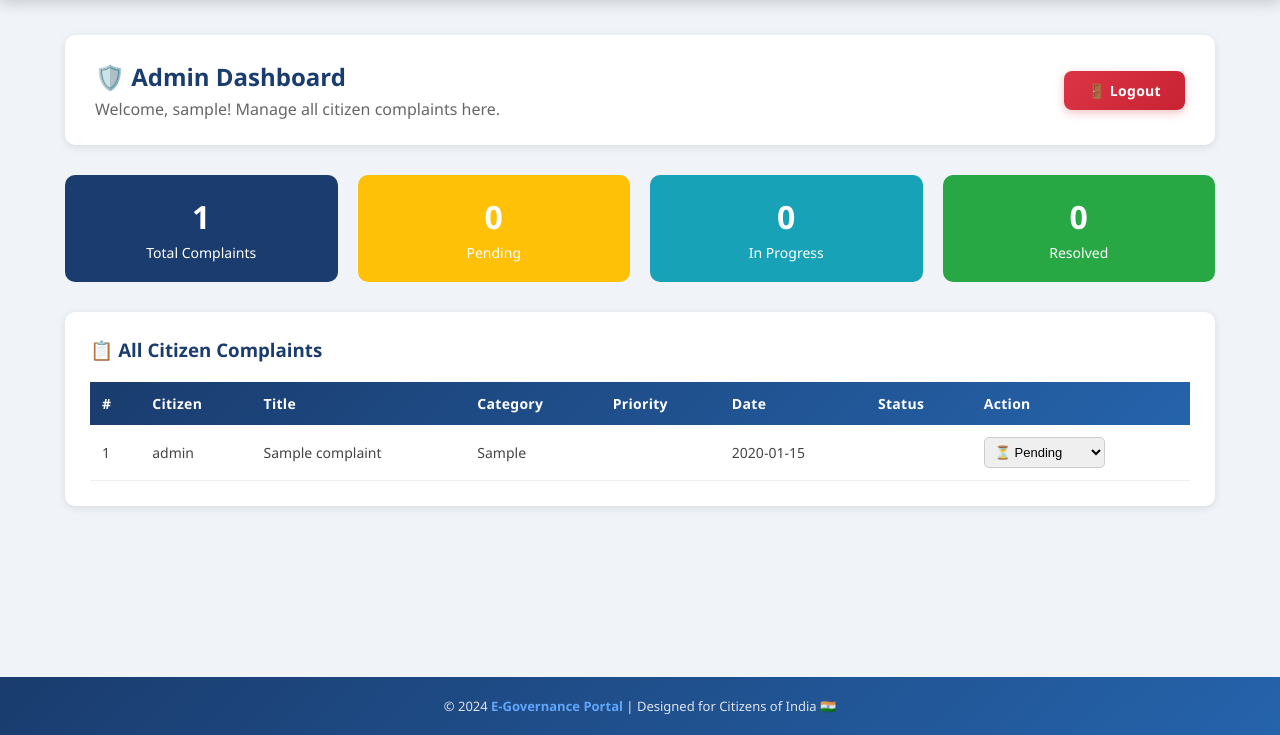
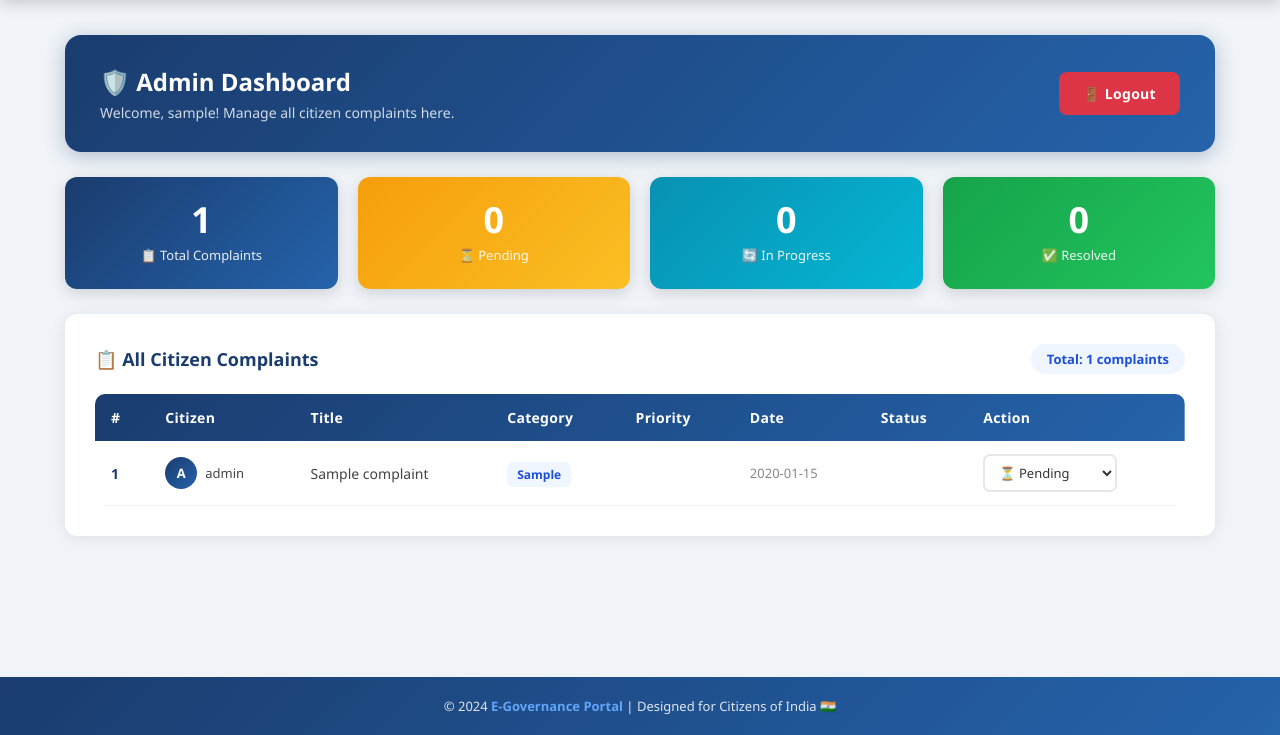
Before and after one commit to shivnandan-kumar/egovportal, a Flask app: page /admin in a window 1280 px wide. Shown: the part 65-800 px from the top of the page. Run offline with Flask 3, Linux system fonts and the light colour scheme; the visitor is signed in with stand-in values (Sample User, id 1); data comes from the database, SQL or seed files in the repository; tables that the repository leaves empty hold one stand-in row (values such as "Sample post").

Commit message:
Redesigned admin dashboard with modern UI

```diff
--- a/templates/admin_dashboard.html
+++ b/templates/admin_dashboard.html
@@ -4,125 +4,125 @@
 
 {% block content %}
 
-<!-- ====== WELCOME SECTION ====== -->
-<div style="background: white; padding: 25px 30px; border-radius: 10px; box-shadow: 0 2px 8px rgba(0,0,0,0.1); margin-bottom: 30px; display: flex; justify-content: space-between; align-items: center;">
-
+<!-- ====== WELCOME BANNER ====== -->
+<div style="background: linear-gradient(135deg, #1a3c6e 0%, #2563ab 100%); border-radius: 16px; padding: 30px 35px; margin-bottom: 25px; display: flex; justify-content: space-between; align-items: center; box-shadow: 0 4px 20px rgba(26,60,110,0.3); flex-wrap: wrap; gap: 15px;">
     <div>
-        <h2 style="color: #1a3c6e; margin-bottom: 5px;">
+        <h2 style="color: white; font-size: 24px; font-weight: 800; margin-bottom: 5px;">
             🛡️ Admin Dashboard
         </h2>
-        <p style="color: #666;">
+        <p style="color: rgba(255,255,255,0.8); font-size: 14px;">
             Welcome, {{ session.username }}! Manage all citizen complaints here.
         </p>
     </div>
-
-    <a href="/logout" class="btn btn-danger">
+    <a href="/logout" class="btn" style="background: #dc3545; color: white; font-weight: 700; padding: 12px 24px; font-size: 14px;">
         🚪 Logout
     </a>
-
 </div>
 
 <!-- ====== STATS SECTION ====== -->
-<div style="display: flex; gap: 20px; flex-wrap: wrap; margin-bottom: 30px;">
-
-    <!-- Total -->
-    <div style="background: #1a3c6e; color: white; padding: 20px 30px; border-radius: 10px; flex: 1; text-align: center; min-width: 150px;">
-        <div style="font-size: 32px; font-weight: bold;">{{ total }}</div>
-        <div style="font-size: 14px; margin-top: 5px;">Total Complaints</div>
+<div class="stats-grid">
+    <div class="stat-card stat-blue">
+        <div class="stat-number">{{ total }}</div>
+        <div class="stat-label">📋 Total Complaints</div>
     </div>
-
-    <!-- Pending -->
-    <div style="background: #ffc107; color: white; padding: 20px 30px; border-radius: 10px; flex: 1; text-align: center; min-width: 150px;">
-        <div style="font-size: 32px; font-weight: bold;">{{ pending }}</div>
-        <div style="font-size: 14px; margin-top: 5px;">Pending</div>
+    <div class="stat-card stat-yellow">
+        <div class="stat-number">{{ pending }}</div>
+        <div class="stat-label">⏳ Pending</div>
     </div>
-
-    <!-- In Progress -->
-    <div style="background: #17a2b8; color: white; padding: 20px 30px; border-radius: 10px; flex: 1; text-align: center; min-width: 150px;">
-        <div style="font-size: 32px; font-weight: bold;">{{ inprogress }}</div>
-        <div style="font-size: 14px; margin-top: 5px;">In Progress</div>
+    <div class="stat-card stat-teal">
+        <div class="stat-number">{{ inprogress }}</div>
+        <div class="stat-label">🔄 In Progress</div>
     </div>
-
-    <!-- Resolved -->
-    <div style="background: #28a745; color: white; padding: 20px 30px; border-radius: 10px; flex: 1; text-align: center; min-width: 150px;">
-        <div style="font-size: 32px; font-weight: bold;">{{ resolved }}</div>
-        <div style="font-size: 14px; margin-top: 5px;">Resolved</div>
+    <div class="stat-card stat-green">
+        <div class="stat-number">{{ resolved }}</div>
+        <div class="stat-label">✅ Resolved</div>
     </div>
-
 </div>
 
 <!-- ====== COMPLAINTS TABLE ====== -->
-<div style="background: white; padding: 25px; border-radius: 10px; box-shadow: 0 2px 8px rgba(0,0,0,0.1);">
-
-    <h3 style="color: #1a3c6e; margin-bottom: 20px;">📋 All Citizen Complaints</h3>
+<div class="card">
+    <div style="display: flex; justify-content: space-between; align-items: center; margin-bottom: 20px; flex-wrap: wrap; gap: 10px;">
+        <h3 style="color: #1a3c6e; font-size: 18px; font-weight: 700;">
+            📋 All Citizen Complaints
+        </h3>
+        <div style="background: #eff6ff; color: #1d4ed8; padding: 6px 16px; border-radius: 20px; font-size: 13px; font-weight: 600;">
+            Total: {{ total }} complaints
+        </div>
+    </div>
 
     {% if complaints %}
-    <table style="width: 100%; border-collapse: collapse;">
+    <div class="table-wrapper">
+        <table>
             <thead>
-            <tr style="background-color: #1a3c6e; color: white;">
-                <th style="padding: 12px; text-align: left;">#</th>
-                <th style="padding: 12px; text-align: left;">Citizen</th>
-                <th style="padding: 12px; text-align: left;">Title</th>
-                <th style="padding: 12px; text-align: left;">Category</th>
-                <th style="padding: 12px; text-align: left;">Priority</th>
-                <th style="padding: 12px; text-align: left;">Date</th>
-                <th style="padding: 12px; text-align: left;">Status</th>
-                <th style="padding: 12px; text-align: left;">Action</th>
+                <tr>
+                    <th>#</th>
+                    <th>Citizen</th>
+                    <th>Title</th>
+                    <th>Category</th>
+                    <th>Priority</th>
+                    <th>Date</th>
+                    <th>Status</th>
+                    <th>Action</th>
                 </tr>
             </thead>
             <tbody>
                 {% for complaint in complaints %}
-            <tr style="border-bottom: 1px solid #eee;">
-                <td style="padding: 12px;">{{ complaint[0] }}</td>
-                <td style="padding: 12px;">{{ complaint[8] }}</td>
-                <td style="padding: 12px;">{{ complaint[2] }}</td>
-                <td style="padding: 12px;">{{ complaint[4] }}</td>
+                <tr>
+                    <td style="font-weight: 600; color: #1a3c6e;">{{ complaint[0] }}</td>
 
-                <!-- Priority Column -->
-                <td style="padding: 12px;">
+                    <!-- Citizen -->
+                    <td>
+                        <div style="display: flex; align-items: center; gap: 8px;">
+                            <div style="width: 32px; height: 32px; background: linear-gradient(135deg, #1a3c6e, #2563ab); border-radius: 50%; display: flex; align-items: center; justify-content: center; color: white; font-size: 13px; font-weight: 700;">
+                                {{ complaint[8][0].upper() }}
+                            </div>
+                            <span style="font-weight: 500; font-size: 13px;">{{ complaint[8] }}</span>
+                        </div>
+                    </td>
+
+                    <!-- Title -->
+                    <td style="font-weight: 500; max-width: 180px;">{{ complaint[2] }}</td>
+
+                    <!-- Category -->
+                    <td>
+                        <span style="background: #eff6ff; color: #1d4ed8; padding: 4px 10px; border-radius: 6px; font-size: 12px; font-weight: 600;">
+                            {{ complaint[4] }}
+                        </span>
+                    </td>
+
+                    <!-- Priority -->
+                    <td>
                         {% if complaint[6] == 'High' %}
-                        <span style="background:#dc3545; color:white; padding:4px 10px; border-radius:20px; font-size:13px;">
-                            🔴 High
-                        </span>
+                            <span class="badge badge-high">🔴 High</span>
                         {% elif complaint[6] == 'Medium' %}
-                        <span style="background:#ffc107; color:white; padding:4px 10px; border-radius:20px; font-size:13px;">
-                            🟡 Medium
-                        </span>
+                            <span class="badge badge-medium">🟡 Medium</span>
                         {% elif complaint[6] == 'Low' %}
-                        <span style="background:#28a745; color:white; padding:4px 10px; border-radius:20px; font-size:13px;">
-                            🟢 Low
-                        </span>
+                            <span class="badge badge-low">🟢 Low</span>
                         {% endif %}
                     </td>
 
-                <!-- Date Column -->
-                <td style="padding: 12px;">{{ complaint[7] }}</td>
+                    <!-- Date -->
+                    <td style="color: #888; font-size: 13px;">{{ complaint[7] }}</td>
 
-                <!-- Status Column -->
-                <td style="padding: 12px;">
+                    <!-- Status -->
+                    <td>
                         {% if complaint[5] == 'Pending' %}
-                        <span style="background:#ffc107; color:white; padding:4px 10px; border-radius:20px; font-size:13px;">
-                            ⏳ Pending
-                        </span>
+                            <span class="badge badge-pending">⏳ Pending</span>
                         {% elif complaint[5] == 'In Progress' %}
-                        <span style="background:#17a2b8; color:white; padding:4px 10px; border-radius:20px; font-size:13px;">
-                            🔄 In Progress
-                        </span>
+                            <span class="badge badge-progress">🔄 In Progress</span>
                         {% elif complaint[5] == 'Resolved' %}
-                        <span style="background:#28a745; color:white; padding:4px 10px; border-radius:20px; font-size:13px;">
-                            ✅ Resolved
-                        </span>
+                            <span class="badge badge-resolved">✅ Resolved</span>
                         {% endif %}
                     </td>
 
                     <!-- Action Dropdown -->
-                <td style="padding: 12px;">
+                    <td>
                         <form method="POST" action="/update-status">
                             <input type="hidden" name="complaint_id" value="{{ complaint[0] }}">
                             <select
                                 name="status"
                                 onchange="this.form.submit()"
-                            style="padding:6px; border-radius:5px; border:1px solid #ccc; font-size:13px;">
+                                style="padding: 7px 10px; border-radius: 7px; border: 2px solid #e5e7eb; font-size: 13px; font-family: inherit; cursor: pointer; background: white; color: #333; font-weight: 500;">
                                 <option value="Pending"     {% if complaint[5] == 'Pending' %}selected{% endif %}>⏳ Pending</option>
                                 <option value="In Progress" {% if complaint[5] == 'In Progress' %}selected{% endif %}>🔄 In Progress</option>
                                 <option value="Resolved"    {% if complaint[5] == 'Resolved' %}selected{% endif %}>✅ Resolved</option>
@@ -134,12 +134,14 @@
                 {% endfor %}
             </tbody>
         </table>
+    </div>
 
     {% else %}
-    <div style="text-align: center; padding: 40px; color: #888;">
-        <div style="font-size: 50px;">📭</div>
-        <p style="margin-top: 15px; font-size: 16px;">
-            No complaints submitted yet by any citizen.
+    <div style="text-align: center; padding: 60px 20px;">
+        <div style="font-size: 70px; margin-bottom: 15px;">📭</div>
+        <h3 style="color: #1a3c6e; margin-bottom: 10px;">No Complaints Yet</h3>
+        <p style="color: #888; font-size: 14px;">
+            No complaints have been submitted by citizens yet.
         </p>
     </div>
     {% endif %}
```
Lines whose indentation alone changed are shown as unchanged.
